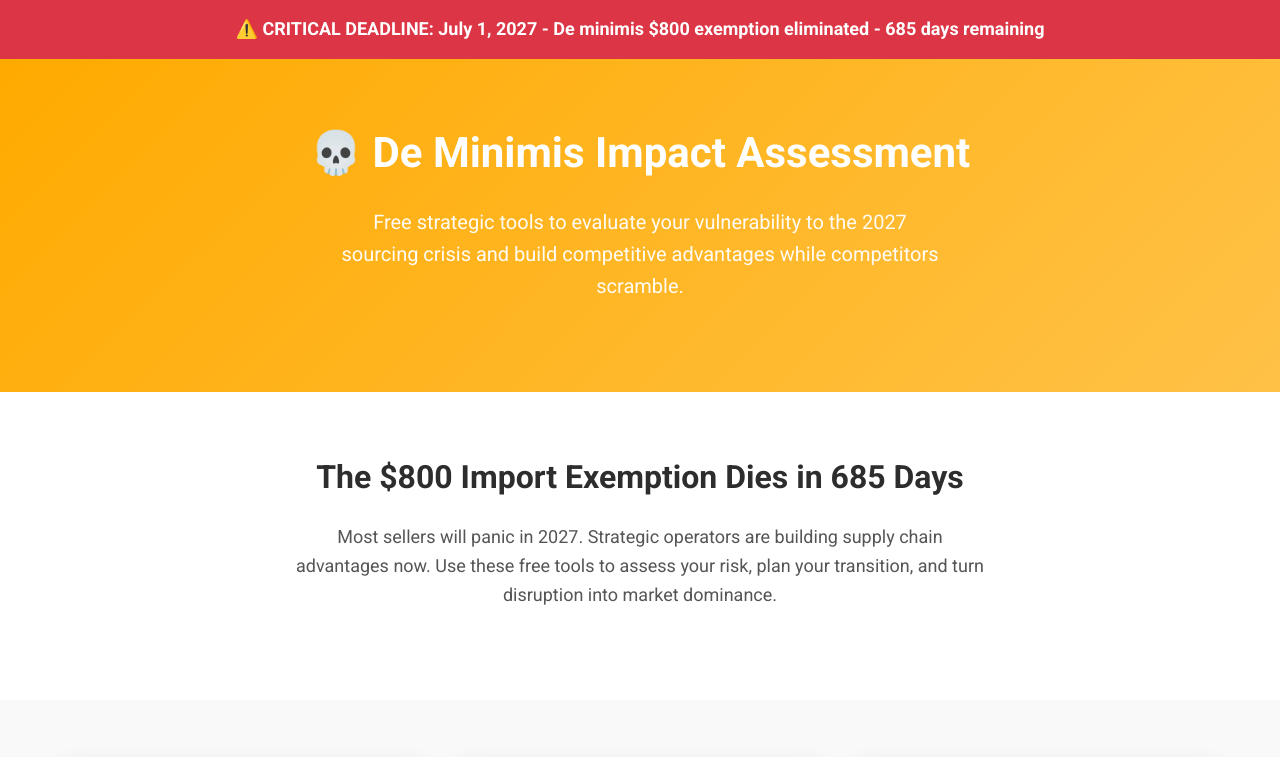
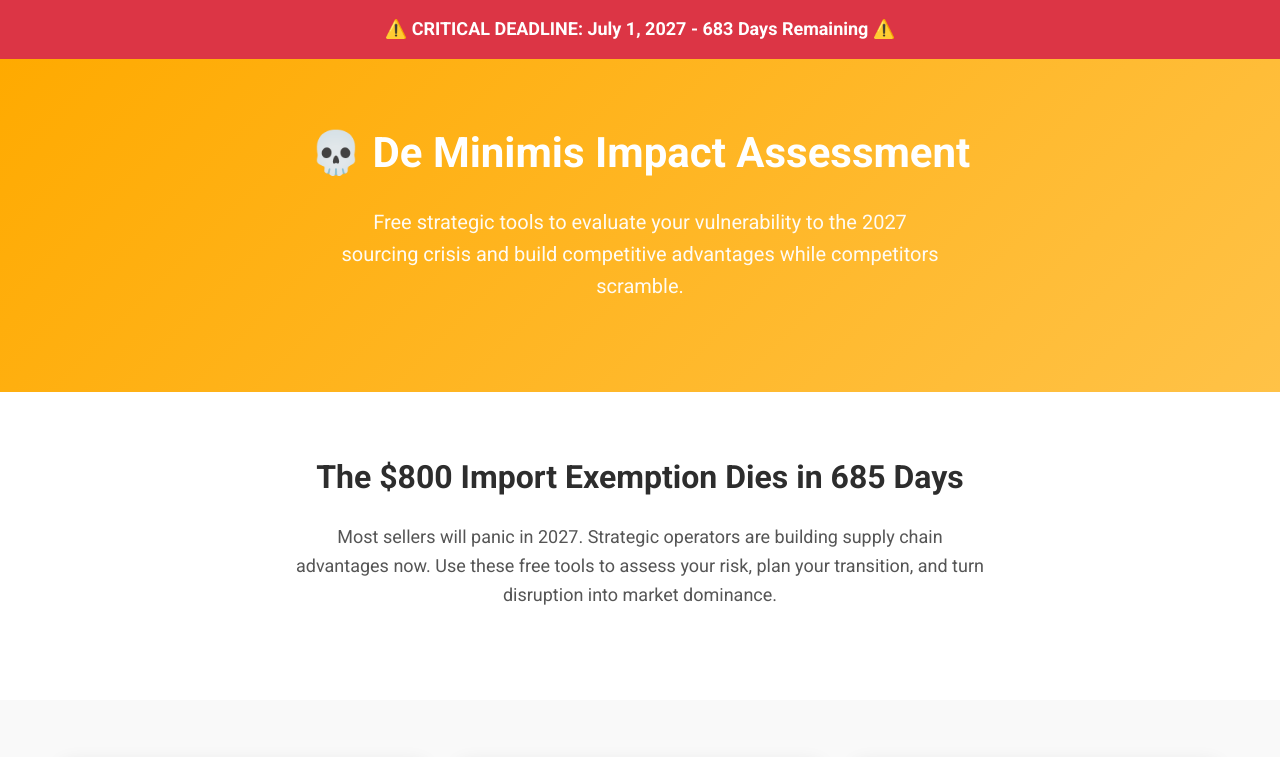
Before and after one commit to zsell-tools/de-minimis-toolkit, a plain HTML site: page index.html in a window 1280 px wide. Shown: the top 757 px of the page. Drawn offline with Linux system fonts and the light colour scheme.

Commit message:
Fixes class reference

```diff
--- a/index.html
+++ b/index.html
@@ -484,7 +484,7 @@
             });
 
             // Update the main deadline alert
-            const deadlineAlert = document.querySelector('.deadline-alert');
+            const deadlineAlert = document.querySelector('.deadline-banner');
             if (deadlineAlert) {
                 deadlineAlert.innerHTML = `⚠️ CRITICAL DEADLINE: July 1, 2027 - <span class="days-remaining">${daysRemaining}</span> Days Remaining ⚠️`;
             }
```
